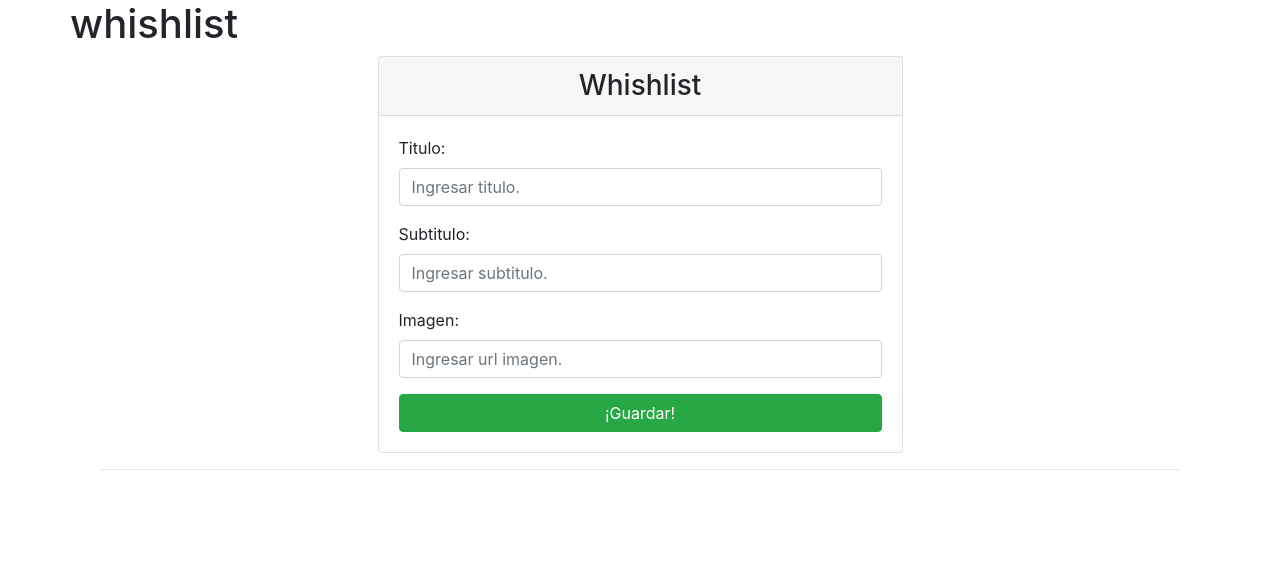
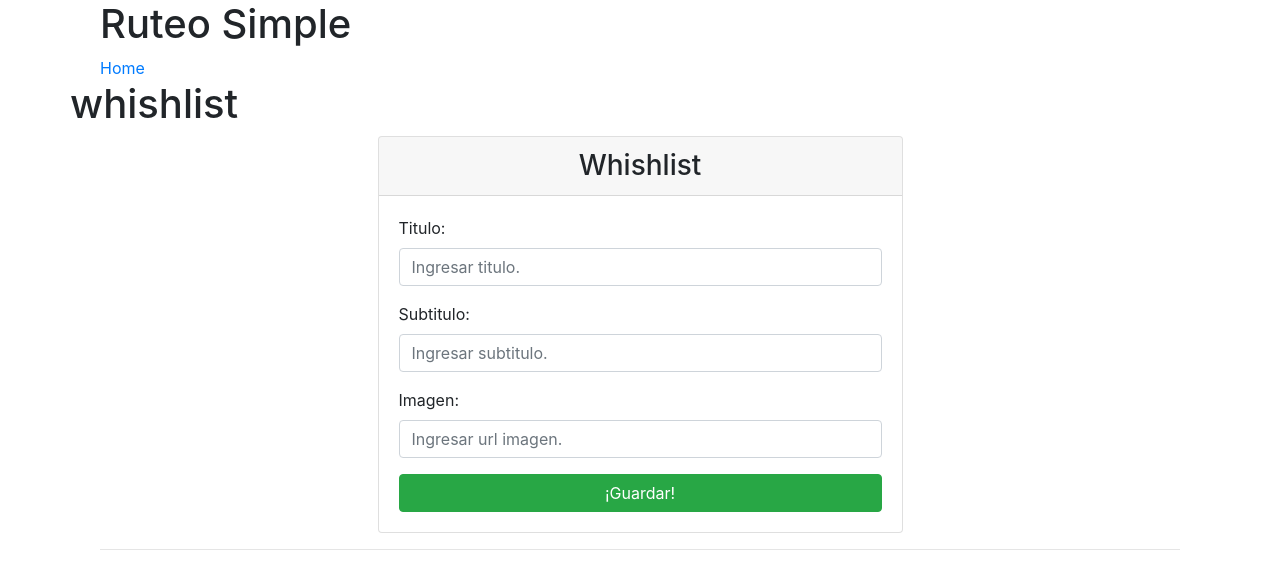
Before and after one commit to bcoroyg/angular-whishlist, an Angular app: page /home in a window 1280 px wide. Before the commit this address led to /. Shown: the top 572 px of the page. Built offline with nearby package versions, Linux system fonts and the light colour scheme.

Commit message:
Creacion de Routing

```diff
--- a/src/app/app-routing.module.ts
+++ b/src/app/app-routing.module.ts
@@ -1,7 +1,13 @@
 import { NgModule } from '@angular/core';
 import { RouterModule, Routes } from '@angular/router';
+import { DestinoDetalleComponent } from './components/destino-detalle/destino-detalle.component';
+import { ListaDestinosComponent } from './components/lista-destinos/lista-destinos.component';
 
-const routes: Routes = [];
+const routes: Routes = [
+  { path: '', redirectTo: 'home', pathMatch: 'full' },
+  { path: 'home', component: ListaDestinosComponent },
+  { path: 'destino', component: DestinoDetalleComponent },
+];
 
 @NgModule({
   imports: [RouterModule.forRoot(routes)],
--- a/src/app/app.component.html
+++ b/src/app/app.component.html
@@ -1,7 +1,15 @@
 <div class="container">
+  <div class="page-header">
+    <div class="container">
+      <h1>Ruteo Simple</h1>
+      <div class="navLinks">
+        <a [routerLink]="['/home']">Home</a>
+      </div>
+    </div>
+  </div>
   <div class="row">
     <h1>{{title}}</h1>
   </div>
   <!-- <app-destino-viaje></app-destino-viaje> -->
-  <app-lista-destinos></app-lista-destinos>
+  <router-outlet></router-outlet>
 </div>
--- a/src/app/app.module.ts
+++ b/src/app/app.module.ts
@@ -5,12 +5,14 @@
 import { AppComponent } from './app.component';
 import { DestinoViajeComponent } from './components/destino-viaje/destino-viaje.component';
 import { ListaDestinosComponent } from './components/lista-destinos/lista-destinos.component';
+import { DestinoDetalleComponent } from './components/destino-detalle/destino-detalle.component';
 
 @NgModule({
   declarations: [
     AppComponent,
     DestinoViajeComponent,
-    ListaDestinosComponent
+    ListaDestinosComponent,
+    DestinoDetalleComponent
   ],
   imports: [
     BrowserModule,
--- a/src/styles.css
+++ b/src/styles.css
@@ -77,7 +77,7 @@
   color: #fff;
   box-shadow: 0 2px 5px 0 rgba(0, 0, 0, 0.16), 0 2px 10px 0 rgba(0, 0, 0, 0.12);
   padding: 0.84rem 2.14rem;
-  font-size: 0.81rem;
+  font-size: 0.9rem;
   -webkit-transition: color 0.15s ease-in-out,
     background-color 0.15s ease-in-out, border-color 0.15s ease-in-out,
     -webkit-box-shadow 0.15s ease-in-out;
```
